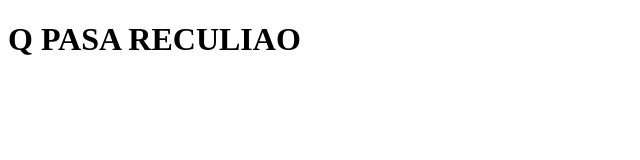
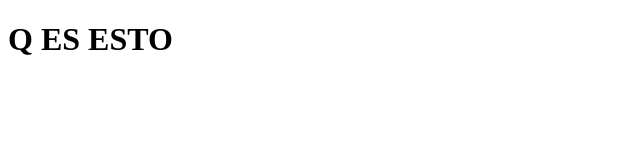
Before and after one commit to Edwrdz/practicando, a plain HTML site: page index.html in a window 1280 px wide. Shown: the whole page, without its empty margins (0-640 px from the left). Drawn offline with Linux system fonts and the light colour scheme.

Commit message:
CAMBIO 1

```diff
--- a/index.html
+++ b/index.html
@@ -7,6 +7,6 @@
     <title>EDU NO PUEDE</title>
 </head>
 <body>
-    <h1> Q PASA RECULIAO </h1>
+    <h1> Q ES ESTO  </h1>
 </body>
 </html>
```
